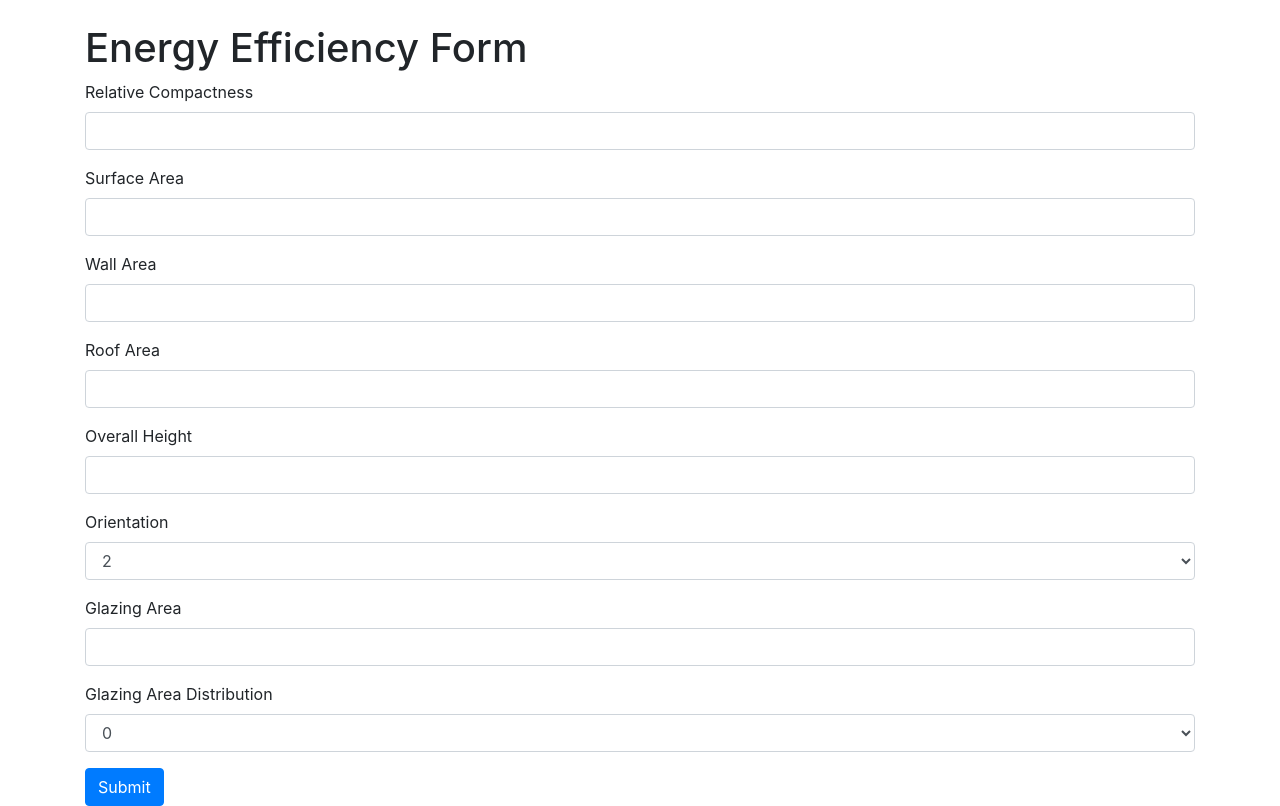
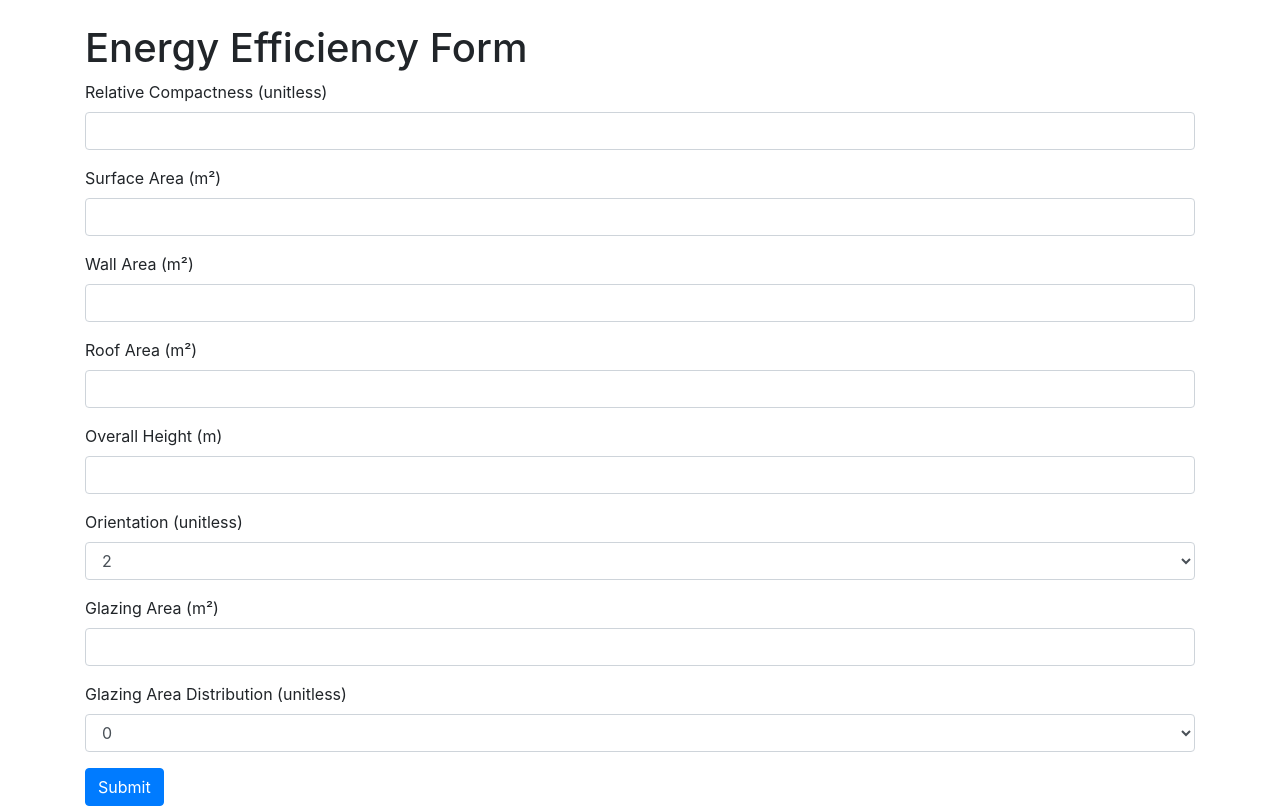
Before and after one commit to tkm-devil/EnergyEfficiencyProject, a Flask app: page /form in a window 1280 px wide. Shown: the part 56-862 px from the top of the page. Run offline with Flask 2, Linux system fonts and the light colour scheme; parts of the project's set-up code (start-up, migrations or seed data) failed here and were passed over; some libraries are stand-ins or nearby versions.

Commit message:
Added SI units

```diff
--- a/templates/form.html
+++ b/templates/form.html
@@ -4,28 +4,28 @@
     <form method="GET" action="{{ url_for('prediction') }}">
         {{ form.csrf_token }}
         <div class="form-group">
-            {{ form.relative_compactness.label }} {{ form.relative_compactness(class="form-control") }}
+            {{ form.relative_compactness.label }} (unitless) {{ form.relative_compactness(class="form-control") }}
         </div>
         <div class="form-group">
-            {{ form.surface_area.label }} {{ form.surface_area(class="form-control") }}
+            {{ form.surface_area.label }} (m²) {{ form.surface_area(class="form-control") }}
         </div>
         <div class="form-group">
-            {{ form.wall_area.label }} {{ form.wall_area(class="form-control") }}
+            {{ form.wall_area.label }} (m²) {{ form.wall_area(class="form-control") }}
         </div>
         <div class="form-group">
-            {{ form.roof_area.label }} {{ form.roof_area(class="form-control") }}
+            {{ form.roof_area.label }} (m²) {{ form.roof_area(class="form-control") }}
         </div>
         <div class="form-group">
-            {{ form.overall_height.label }} {{ form.overall_height(class="form-control") }}
+            {{ form.overall_height.label }} (m) {{ form.overall_height(class="form-control") }}
         </div>
         <div class="form-group">
-            {{ form.orientation.label }} {{ form.orientation(class="form-control") }}
+            {{ form.orientation.label }} (unitless) {{ form.orientation(class="form-control") }}
         </div>
         <div class="form-group">
-            {{ form.glazing_area.label }} {{ form.glazing_area(class="form-control") }}
+            {{ form.glazing_area.label }} (m²) {{ form.glazing_area(class="form-control") }}
         </div>
         <div class="form-group">
-            {{ form.glazing_area_distribution.label }} {{ form.glazing_area_distribution(class="form-control") }}
+            {{ form.glazing_area_distribution.label }} (unitless) {{ form.glazing_area_distribution(class="form-control") }}
         </div>
         <button type="submit" class="btn btn-primary">Submit</button>
     </form>
--- a/templates/prediction.html
+++ b/templates/prediction.html
@@ -1,7 +1,7 @@
 {% extends "base.html" %}
 {% block content %}
     <h1>Prediction Results</h1>
-    <h3>Heating Load: {{ heating_load }}</h3>
-    <h3>Cooling Load: {{ cooling_load }}</h3>
+    <h3>Heating Load: {{ heating_load }} kW</h3>
+    <h3>Cooling Load: {{ cooling_load }} kW</h3>
     <a class="btn btn-primary" href="/form">Back to Form</a>
 {% endblock %}
```
